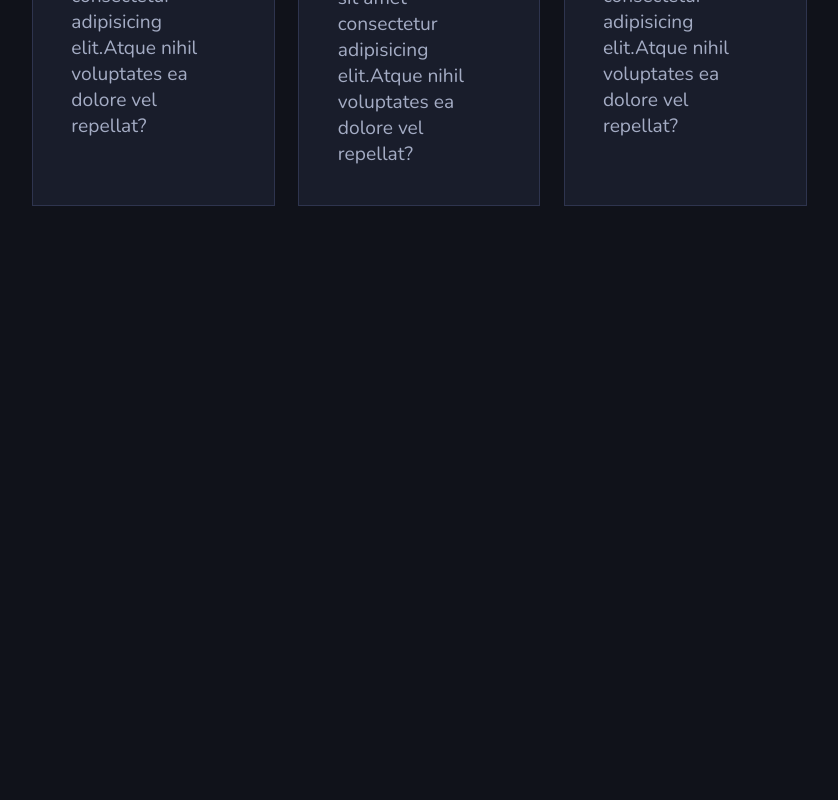
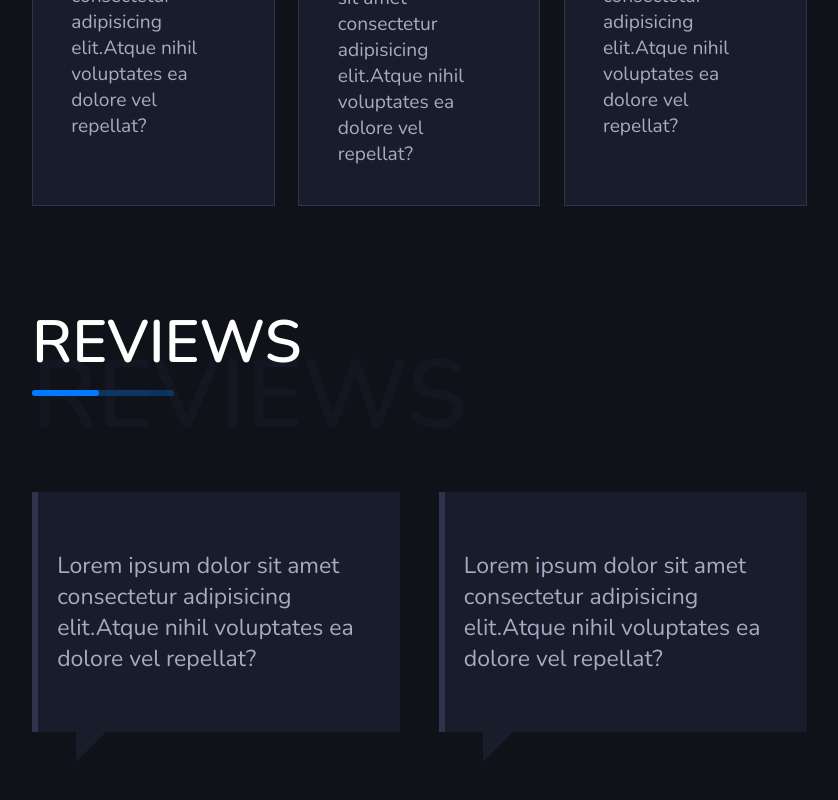
Before and after one commit to KristynaCharova/portfolio, a React (Create React App) app: page /about in a window 1280 px wide. Shown: the part 1409-2209 px from the top of the page, without its empty margins (377-1215 px from the left). Before the commit the page ends 1807 px from the top, so only its background shows below. Built offline with nearby package versions, Linux system fonts and the light colour scheme.

Commit message:
Added About Page Review Section

```diff
--- /dev/null
+++ b/src/Components/ReviewItem.js
@@ -0,0 +1,37 @@
+import React from "react";
+import styled from "styled-components";
+
+function ReviewItem({ text }) {
+  return (
+    <ReviewItemStyled>
+      <p>{text}</p>
+    </ReviewItemStyled>
+  );
+}
+
+const ReviewItemStyled = styled.div`
+  padding: 2rem 1rem;
+  border-left: 6px solid var(--border-color);
+  background-color: var(--background-dark-grey);
+  position: relative;
+  width: 50%;
+  &:not(:first-child) {
+    margin-left: 2rem;
+  }
+
+  &::after {
+    content: "";
+    position: absolute;
+    left: 2rem;
+    border-width: 0.8rem;
+    top: 100%;
+    border-style: solid;
+    border-color: var(--background-dark-grey) transparent transparent
+      var(--background-dark-grey);
+  }
+  p {
+    padding: 1rem 0;
+  }
+`;
+
+export default ReviewItem;
--- /dev/null
+++ b/src/Components/ReviewsSection.js
@@ -0,0 +1,35 @@
+import React from "react";
+import styled from "styled-components";
+import Title from "../Components/Title";
+import ReviewItem from "../Components/ReviewItem";
+import { InnerLayout } from "../styles/Layouts";
+
+function ReviewsSection() {
+  return (
+    <ReviewsStyled>
+      <Title title={"Reviews"} span={"Reviews"} />
+      <InnerLayout>
+        <div className="reviews">
+          <ReviewItem
+            text={
+              "Lorem ipsum dolor sit amet consectetur adipisicing elit.Atque nihil voluptates ea dolore vel repellat?"
+            }
+          />
+          <ReviewItem
+            text={
+              "Lorem ipsum dolor sit amet consectetur adipisicing elit.Atque nihil voluptates ea dolore vel repellat?"
+            }
+          />
+        </div>
+      </InnerLayout>
+    </ReviewsStyled>
+  );
+}
+
+const ReviewsStyled = styled.section`
+  .reviews {
+    display: flex;
+  }
+`;
+
+export default ReviewsSection;
--- a/src/Pages/AboutPage.js
+++ b/src/Pages/AboutPage.js
@@ -4,6 +4,7 @@ import Title from "../Components/Title";
 import ImageSection from "../Components/ImageSection";
 import { MainLayout } from "../styles/Layouts";
 import ServicesSection from "../Components/ServicesSection";
+import ReviewsSection from "../Components/ReviewsSection";
 
 function AboutPage() {
   return (
@@ -12,6 +13,7 @@ function AboutPage() {
         <Title title={"About me"} span={"About me"} />
         <ImageSection />
         <ServicesSection />
+        <ReviewsSection />
       </AboutStyled>
     </MainLayout>
   );
```
